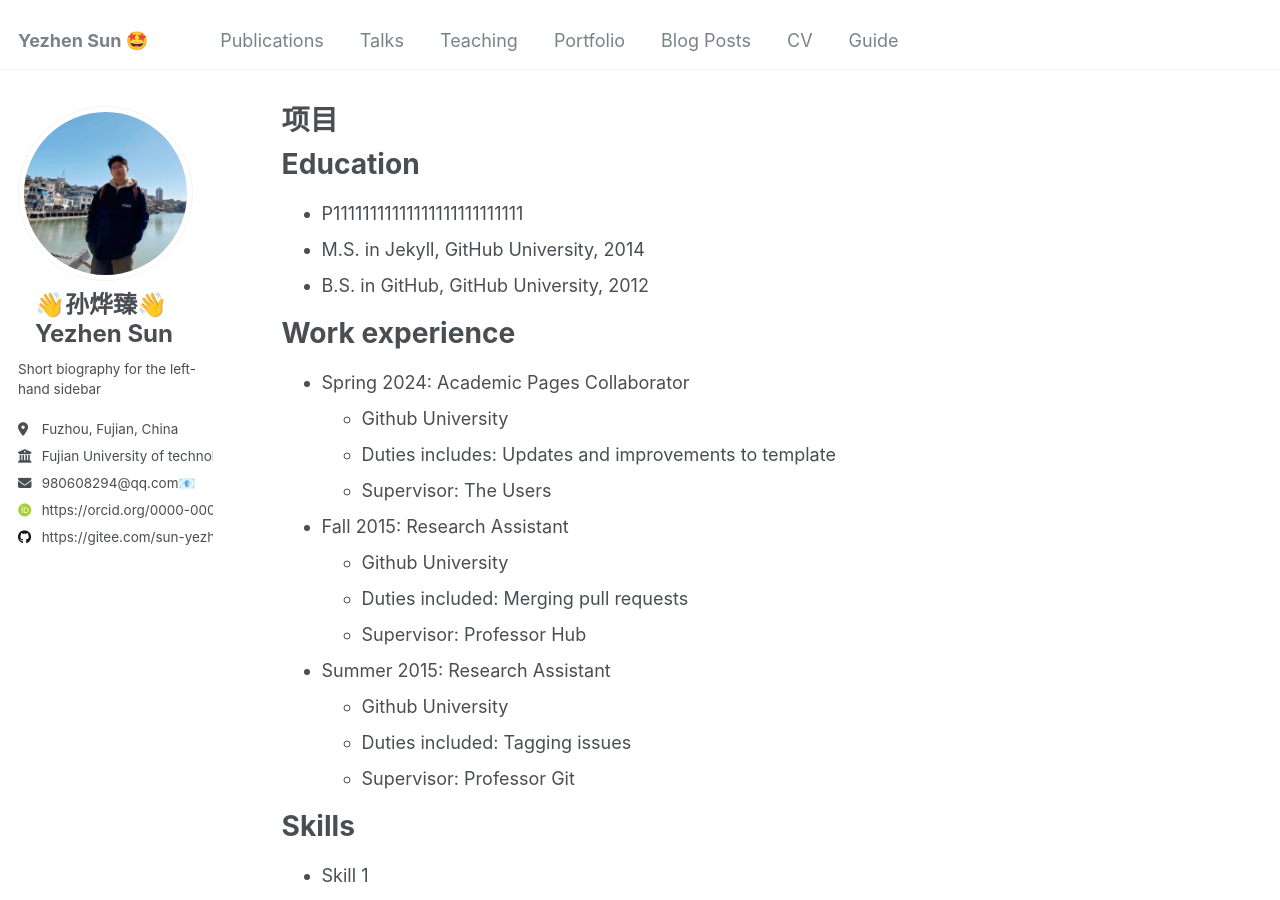
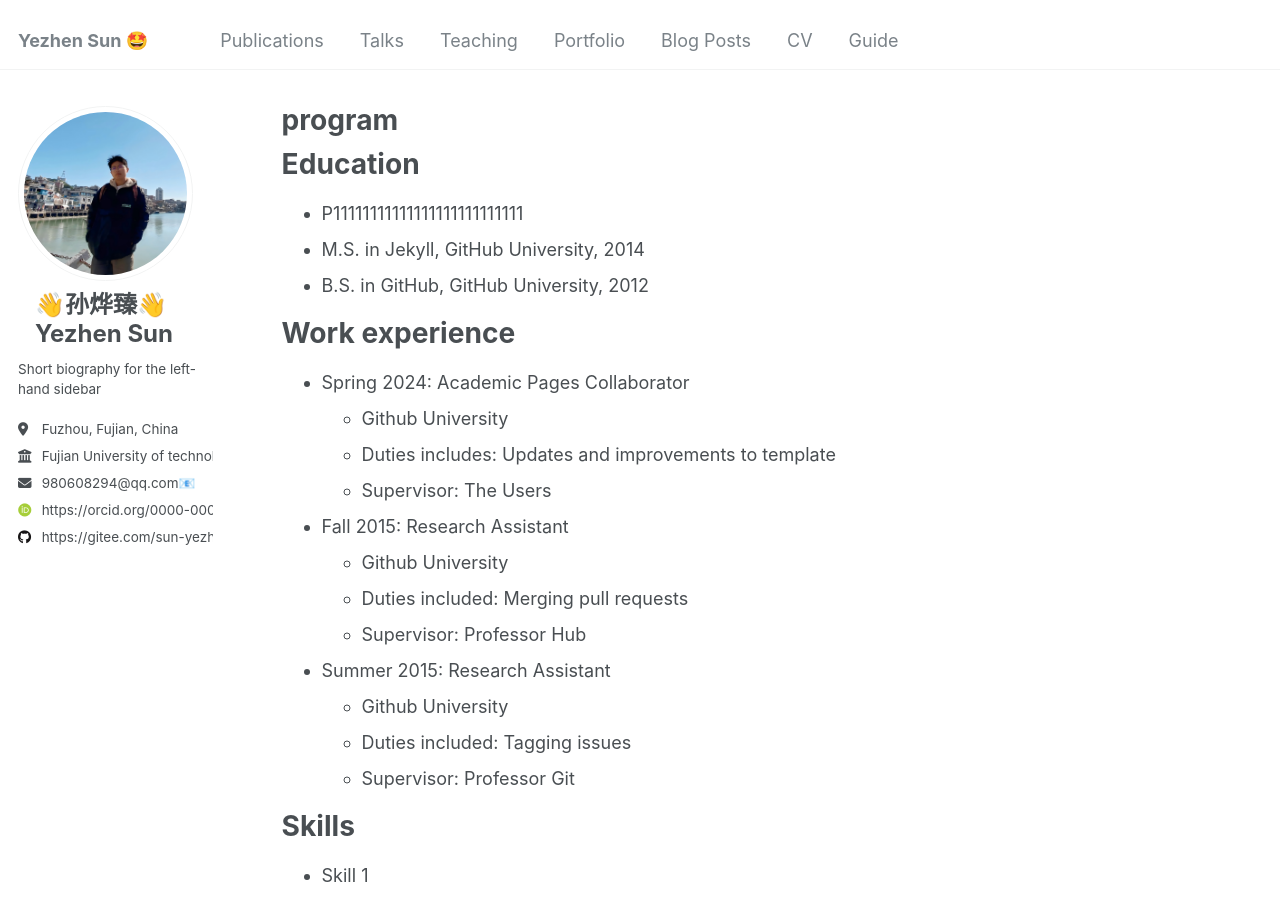
Before and after one commit to yuyuasd/yuyuasd.github.io, a Jekyll site: the page built from _pages/program.md, in a window 1280 px wide and 900 px high. Built offline with Jekyll 4.4.1, drawn with Linux system fonts in a browser that asks for light colours; some web fonts are replaced.

```diff
--- a/_config.yml
+++ b/_config.yml
@@ -287,9 +287,9 @@ defaults:
   # _program
   - scope:
       path: ""
-      type: 项目
+      type: program
     values:
-      layout: 项目
+      layout: program
       author_profile: true
       share: true
 
--- a/_pages/programe.md
+++ b/_pages/program.md
@@ -1,6 +1,6 @@
 ---
 layout: archive
-title: "项目"
+title: "program"
 permalink: /program/
 author_profile: true
 redirect_from:
```
